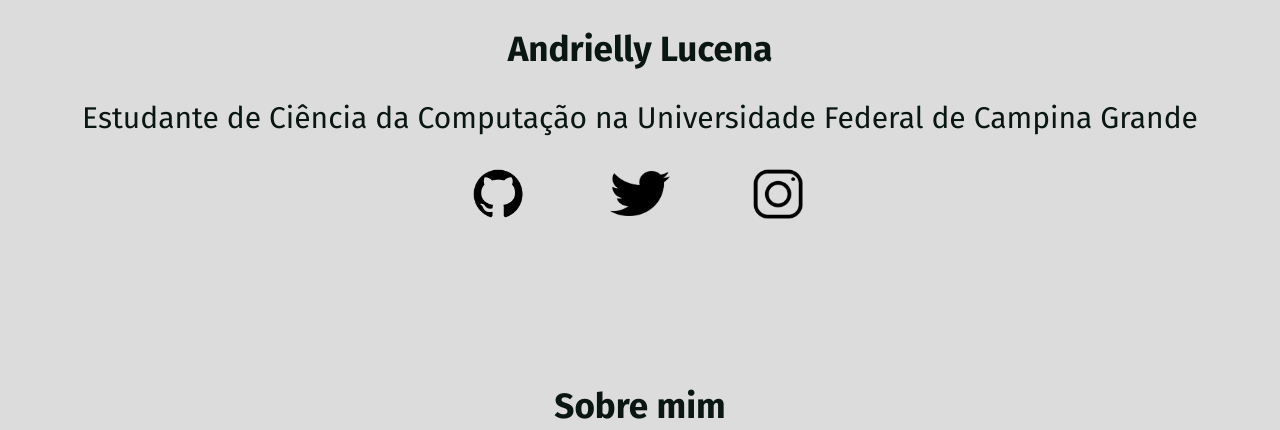
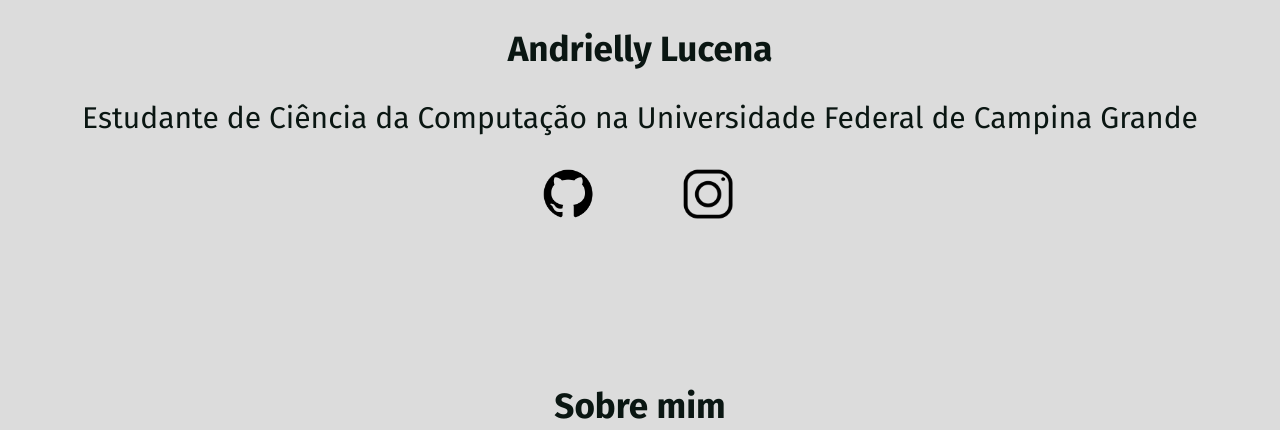
Before and after one commit to andriellyll/andriellyll.github.io, a plain HTML site: page index.html in a window 1280 px wide. Shown: the part 372-802 px from the top of the page. Drawn offline with Linux system fonts and the light colour scheme.

Commit message:
remove twitter link

```diff
--- a/index.html
+++ b/index.html
@@ -14,9 +14,6 @@
             <div id="icones" class="container">
                 <a href="https://github.com/andriellyll">
                     <img src="images/github.png"/>
-                </a>
-                <a href="https://twitter.com/andriellyll">
-                    <img src="images/twitter.png" style="height: 45px; margin-top: 5px;">
                 </a>
                 <a href="https://instagram.com/andriellyll">
                     <img src="images/insta.png" >
```
Also changed, not shown: style.css (line endings or trailing spaces).
